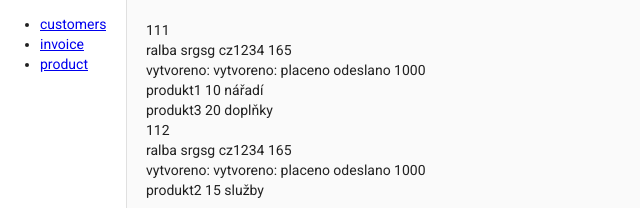
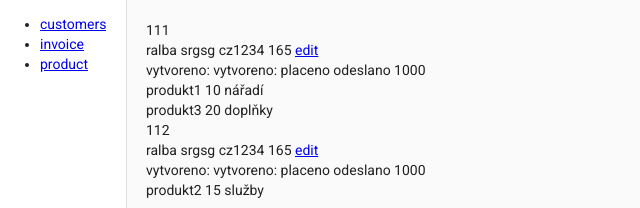
Before and after one commit to ripiks/Invoices, an Angular app: page /invoice/list in a window 1280 px wide. Shown: the top 208 px of the page, without its empty margins (0-640 px from the left). Built offline with nearby package versions, Linux system fonts and the light colour scheme.

Commit message:
prarams link, and get customer by id

```diff
--- a/src/app/features/customers/components/customer-row/customer-row.component.html
+++ b/src/app/features/customers/components/customer-row/customer-row.component.html
@@ -6,4 +6,8 @@
     {{customer.dic}}
     {{customer.ico}}
     {{customer.phone}}
+
+    <a [routerLink]="['/customers/detail', customer.id ]" routerLinkActive="router-link-active" >
+        edit
+    </a>
 </div>
--- a/src/app/features/customers/containers/customer-detail/customer-detail.component.html
+++ b/src/app/features/customers/containers/customer-detail/customer-detail.component.html
@@ -1,2 +1,12 @@
 <h2>h2</h2>
 <p>customer-detail works!</p>
+
+
+
+<!-- <app-customer-form [customer]=""></app-customer-form> -->
+{{
+    customer | json
+}}
+
+
+customer form na input poslat customer
--- a/src/app/features/customers/containers/customer-detail/customer-detail.component.ts
+++ b/src/app/features/customers/containers/customer-detail/customer-detail.component.ts
@@ -1,15 +1,24 @@
 import { Component, OnInit } from '@angular/core';
+import { Customer } from 'src/app/features/shared';
+import { DataService } from 'src/app/features/shared/services/data.service';
+import {  ActivatedRoute } from '@angular/router';
 
 @Component({
   selector: 'app-customer-detail',
   templateUrl: './customer-detail.component.html',
-  styleUrls: ['./customer-detail.component.css']
+  styleUrls: ['./customer-detail.component.css'],
 })
 export class CustomerDetailComponent implements OnInit {
+  customer: Customer;
 
-  constructor() { }
+  constructor(
+    private dataService: DataService,
+    private route: ActivatedRoute
+  ){}
 
   ngOnInit(): void {
+    this.customer = this.dataService.getCustomer(
+      parseInt(this.route.snapshot.paramMap.get('id'))
+    );
   }
-
 }
--- a/src/app/features/shared/models/customers.ts
+++ b/src/app/features/shared/models/customers.ts
@@ -1,4 +1,5 @@
 export interface Customer{
+    id: number;
     name: string;   // jmeno
     address: string; // adresa
     phone?: number; // tel.cislo
--- a/src/app/features/shared/services/data.service.ts
+++ b/src/app/features/shared/services/data.service.ts
@@ -10,9 +10,9 @@ export class DataService {
 
   constructor() {
     this.customers = [
-      { name: 'ralba', address: 'srgsg', ico: 165, dic: 'cz1234' },
-      { name: 'ralba1', address: 'srdgg', ico: 168, dic: 'cz1786' },
-      { name: 'ralba2', address: 'srweg', ico: 167, dic: 'cz1454' },
+      { id: 1,name: 'ralba', address: 'srgsg', ico: 165, dic: 'cz1234' },
+      { id: 2,name: 'ralba1', address: 'srdgg', ico: 168, dic: 'cz1786' },
+      { id: 3,name: 'ralba2', address: 'srweg', ico: 167, dic: 'cz1454' },
     ];
 
     this.products = [
@@ -52,4 +52,8 @@ export class DataService {
   public getProducts() {
     return this.products;
   }
+
+  public getCustomer(id: number): Customer {
+    return this.customers.find(p => p.id == id);
+  }
 }
```
